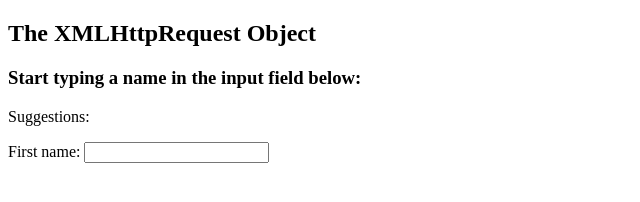
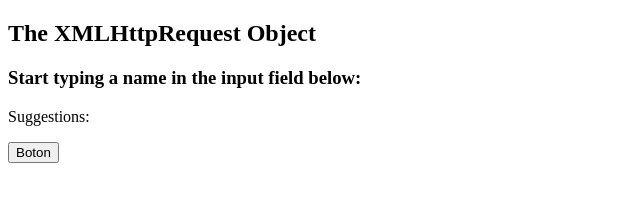
Before and after one commit to pedroibanez08/cuarta, a plain HTML site: page index.html in a window 1280 px wide. Shown: the whole page, without its empty margins (0-640 px from the left). Drawn offline with Linux system fonts and the light colour scheme.

Commit message:
Update index.html

```diff
--- a/index.html
+++ b/index.html
@@ -8,8 +8,8 @@
 
 <p>Suggestions: <span id="txtHint"></span></p>
 
-<p>First name: <input type="text" id="txt1" onkeyup="showHint(this.value)"></p>
-
+<!--<p>First name: <input type="text" id="txt1" onkeyup="showHint(this.value)"></p>-->
+  <button onclick="showHint("Pe")>Boton</button>
 <script>
 function showHint(str) {
   var xhttp;
```
